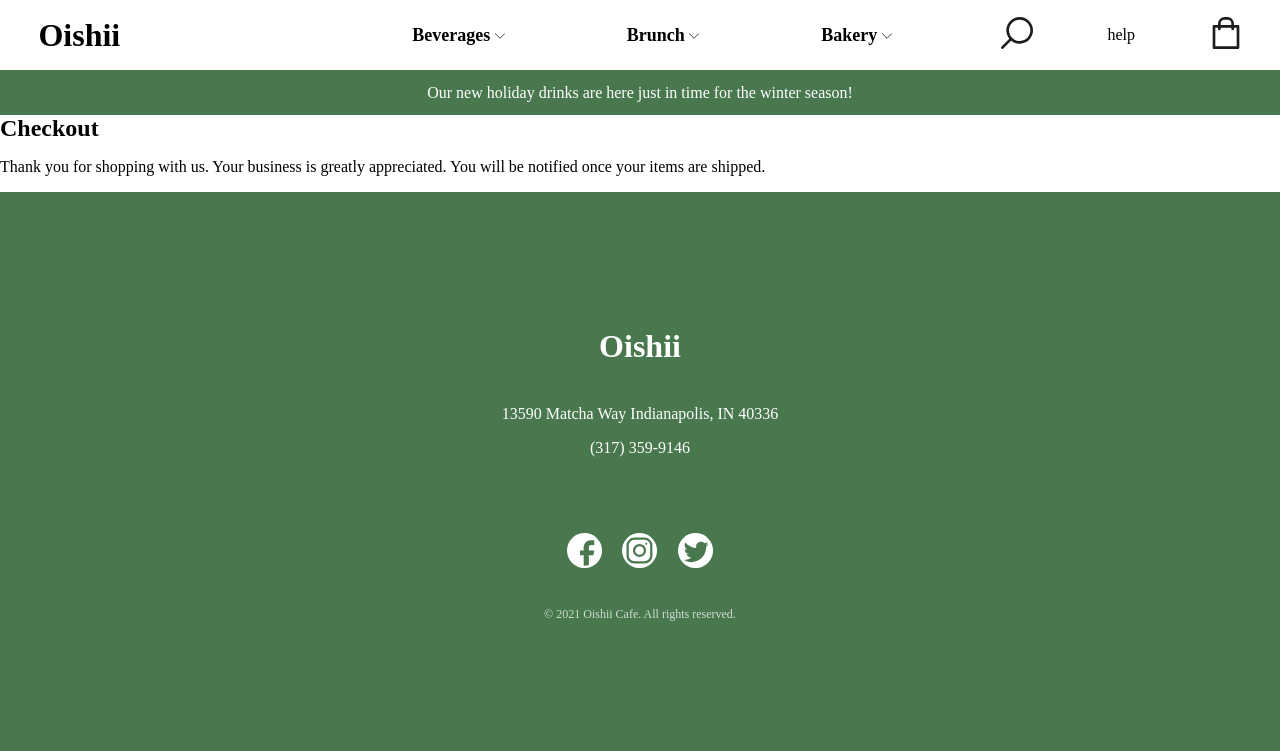
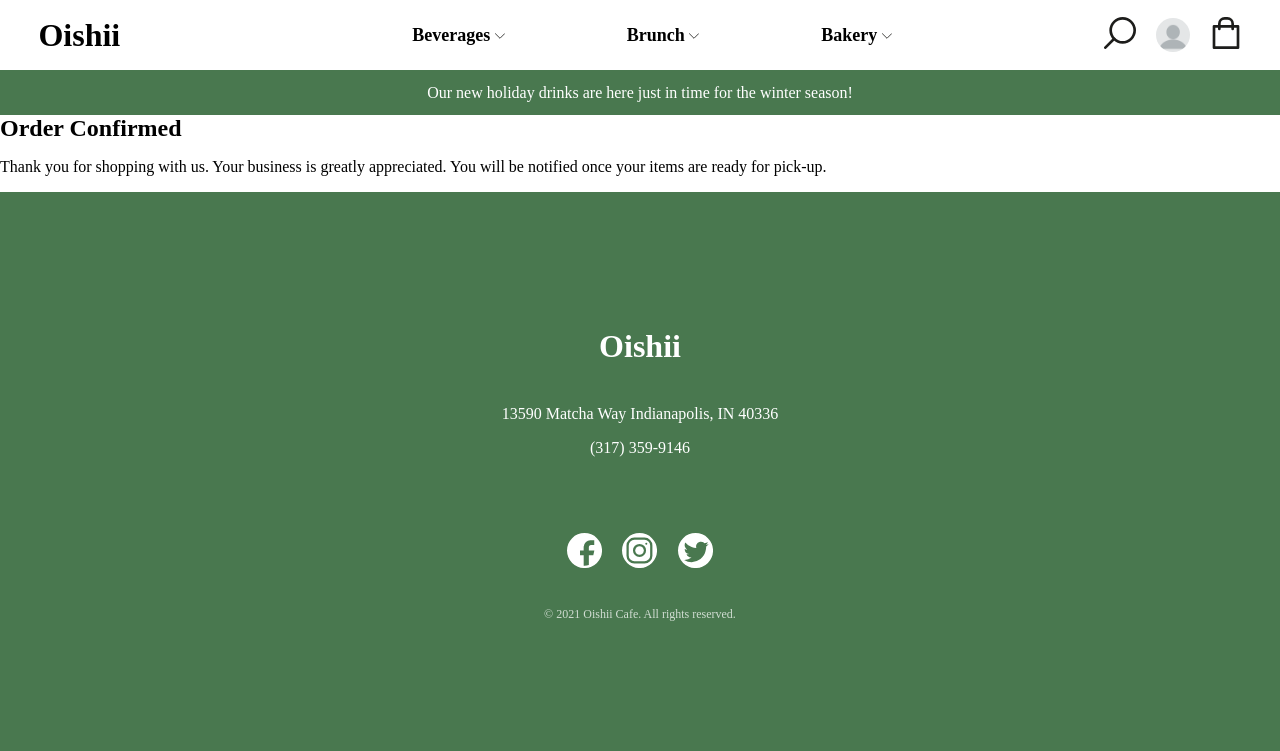
Before and after one commit to k-dicken/I210-Final, a PHP site: page /checkout.php in a window 1280 px wide. Shown: the top 751 px of the page. Run offline with PHP 8.4, Linux system fonts and the light colour scheme; the visitor is signed in with stand-in values (Sample User, id 1); some libraries are stand-ins or nearby versions; some web fonts are replaced.

Commit message:
fixed header starting user profile page

```diff
--- a/checkout.php
+++ b/checkout.php
@@ -4,7 +4,7 @@ if (session_status() == PHP_SESSION_NONE) {
 }
 
 if (!isset($_SESSION['login'])) {
-    header("Location: userprofile.php");
+    header("Location: userlogin.php");
     exit();
 }
 
@@ -18,11 +18,9 @@ $page_title = "Oishii";
 require_once ('includes/header.php');
 ?>
 
-    <h2>Checkout</h2>
+    <h2>Order Confirmed</h2>
 
-    <p>Thank you for shopping with us. Your business is greatly appreciated. You will be
-        notified once your items are shipped.
-    </p>
+    <p>Thank you for shopping with us. Your business is greatly appreciated. You will be notified once your items are ready for pick-up.</p>
 
 <?php
 include ("includes/footer.php");
--- a/includes/header.php
+++ b/includes/header.php
@@ -58,7 +58,7 @@ if (isset($_SESSION['login']) AND isset($_SESSION['name']) AND
                 <img src="www/img/icons/arrow-down.svg" alt=""></button>
             <button id="brunchButton" class="p-textLarge" onclick="displayBrunch()" id="brunchButton">Brunch <img
                         src="www/img/icons/arrow-down.svg" alt=""></button>
-            <button id="bakeryButton" class="p-textLarge" mouseenter="displayBakery()" id="bakeryButton" href="">Bakery
+            <button id="bakeryButton" class="p-textLarge" onclick="displayBakery()" id="bakeryButton" href="">Bakery
                 <img src="www/img/icons/arrow-down.svg" alt=""></button>
         </nav>
 
@@ -70,19 +70,20 @@ if (isset($_SESSION['login']) AND isset($_SESSION['name']) AND
             if ($role == 1) {
                 echo "<a  href='addproduct.php'><img src='www/img/icons/plus.svg'</a>";
             }
-            if (empty($login))
-                echo "<a class='signin-button' style='color:white' href='userlogin.php'>SIGN IN</a>";
-            else {
+            if (empty($login)) {
+                echo "<a class='signin-button' style='color:white' href='userlogin.php'>LOGIN</a>";
+            } else {
 //                echo "<a href='logout.php'>Logout</a>";
 //                echo "<span style='color:red; margin‐left:30px'>Welcome $name!</style>";
-                echo "<div class='bag-div'>help</div>";
+                echo "<a class='profileButton' href='userprofile.php'></a>";
+//                echo "<a class='signin-button' style='color:white' href='userlogin.php'>SIGN IN</a>";
             }
             ?>
 
             </a>
             <div class="bag-div">
                 <a href="showcart.php"><img src="www/img/icons/shopping-bag.svg" alt=""></a>
-                <?php if ($count != 0) {echo "<div class='circle'></div>";} ?>
+<!--                --><?php //if ($count != 0) {echo "<div class='circle'></div>";} ?>
             </div>
 
         </nav>
--- a/js/app.js
+++ b/js/app.js
@@ -18,8 +18,8 @@ function displayBakery() {
         "<a href=\"listproducts.php?category=7\">Sweets</a>" +
         "<a href=\"listproducts.php?category=8\">Breads</a>";
 }
-function mouseExit(){
+
+function removeMenu(){
     displayStrip.innerHTML =
         "<div id='side-header-display'>Our new holiday drinks are here just in time for the winter season!</div>";
-
 }
--- a/www/css/styles.css
+++ b/www/css/styles.css
@@ -28,7 +28,7 @@ p {
 REUSED CLASSES (FONTS, SECTIONS, CENTERING)
 */
 
-.full {
+#full {
     width: 100%;
     padding: 5% 10%;
 
@@ -173,15 +173,23 @@ header
 .nav-icon-links {
     display: flex;
     align-items: center;
-    justify-content: space-between;
-
+    justify-content: flex-end;
     width: 20%;
 }
 
+.nav-icon-links * {
+    margin-left: 20px;
+}
+
+.nav-icon-links .bag-div a {
+    margin: 0;
+}
 
 .nav-icon-links img {
     height: 32px;
     width: 32px;
+
+    margin: 0;
 }
 
 .signin-button {
@@ -194,12 +202,25 @@ header
 
     height: 36px;
 
-    /*margin: 0 7%;*/
+    margin: 0;
 
     background-color: #49784f;
 }
 .signin-button:hover {
     background-color: #EE7B30;
+}
+
+.profileButton {
+    width: 34px;
+    height: 34px;
+
+    border-radius: 50%;
+
+    background-color: grey;
+    background-image: url(../img/images/profile.png);
+    background-position: center;
+    background-repeat: no-repeat;
+    background-size: cover;
 }
 
 #side-header {
@@ -317,14 +338,12 @@ hero
             to bottom,
             rgba(90, 70, 70, 0.7),
             rgba(90, 70, 70, 0.7)
-            /*rgba(118, 86, 86, 0.5),*/
-            /*rgba(90, 60, 60, 0.7)*/
     ),
     url(../img/images/hero.jpg);
     background-position: center;
     background-repeat: no-repeat;
     background-size: cover;
-    background-attachment: fixed;
+    /*background-attachment: fixed;*/
 }
 
 #hero p {
@@ -482,7 +501,7 @@ Products List Page
 
     border-radius: 100%;
 
-    /*margin-top: -64px;*/
+    margin-top: -64px;
 
     background-color: #EE7B30;
 }
```
Also changed, not shown: userprofile.php (added, +14 -0 lines), www/img/images/profile.png (added).
